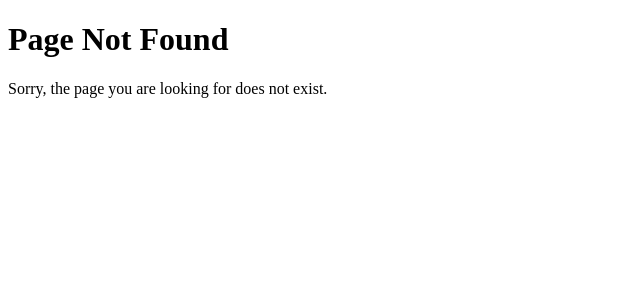
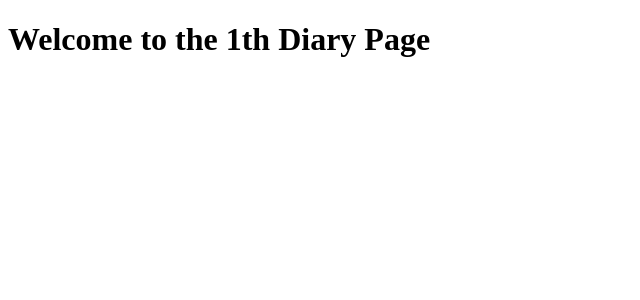
Before and after one commit to ojm51/Emotion-Diary, a React (Vite) app: page /diary/1 in a window 1280 px wide. Before the commit this address had no page. Shown: the top 300 px of the page, without its empty margins (0-640 px from the left). Built offline with nearby package versions, Linux system fonts and the light colour scheme; a web font is replaced by a local one.

Commit message:
Edit 페이지 추가

```diff
--- a/src/App.jsx
+++ b/src/App.jsx
@@ -3,6 +3,7 @@ import "./App.css";
 import Home from "./pages/Home";
 import New from "./pages/New";
 import Diary from "./pages/Diary";
+import Edit from "./pages/Edit";
 import NotFound from "./pages/NotFound";
 
 function App() {
@@ -11,7 +12,8 @@ function App() {
       <Routes>
         <Route path="/" element={<Home />} />
         <Route path="/new" element={<New />} />
-        <Route path="/diary" element={<Diary />} />
+        <Route path="/diary/:id" element={<Diary />} />
+        <Route path="/edit/:id" element={<Edit />} />
         <Route path="/*" element={<NotFound />} />
       </Routes>
     </>
--- a/src/pages/Diary.jsx
+++ b/src/pages/Diary.jsx
@@ -1,7 +1,11 @@
+import { useParams } from "react-router-dom";
+
 const Diary = () => {
+  const params = useParams();
+
   return (
     <div>
-      <h1>Welcome to the Diary Page</h1>
+      <h1>Welcome to the {params.id}th Diary Page</h1>
     </div>
   );
 };
--- /dev/null
+++ b/src/pages/Edit.jsx
@@ -0,0 +1,9 @@
+import { useParams } from "react-router-dom";
+
+const Edit = () => {
+  const params = useParams();
+
+  return <div>{params.id}th Edit page</div>;
+};
+
+export default Edit;
```
